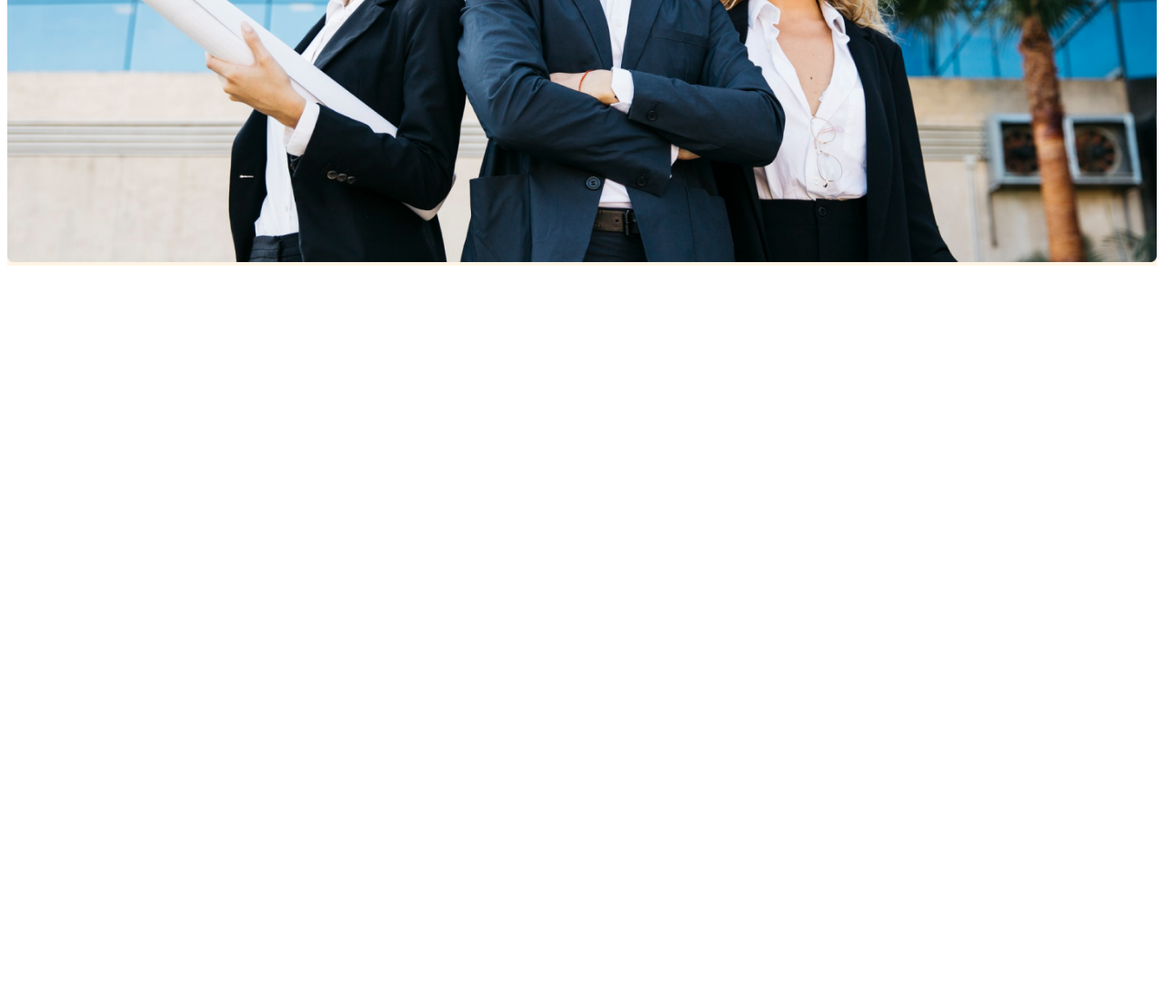
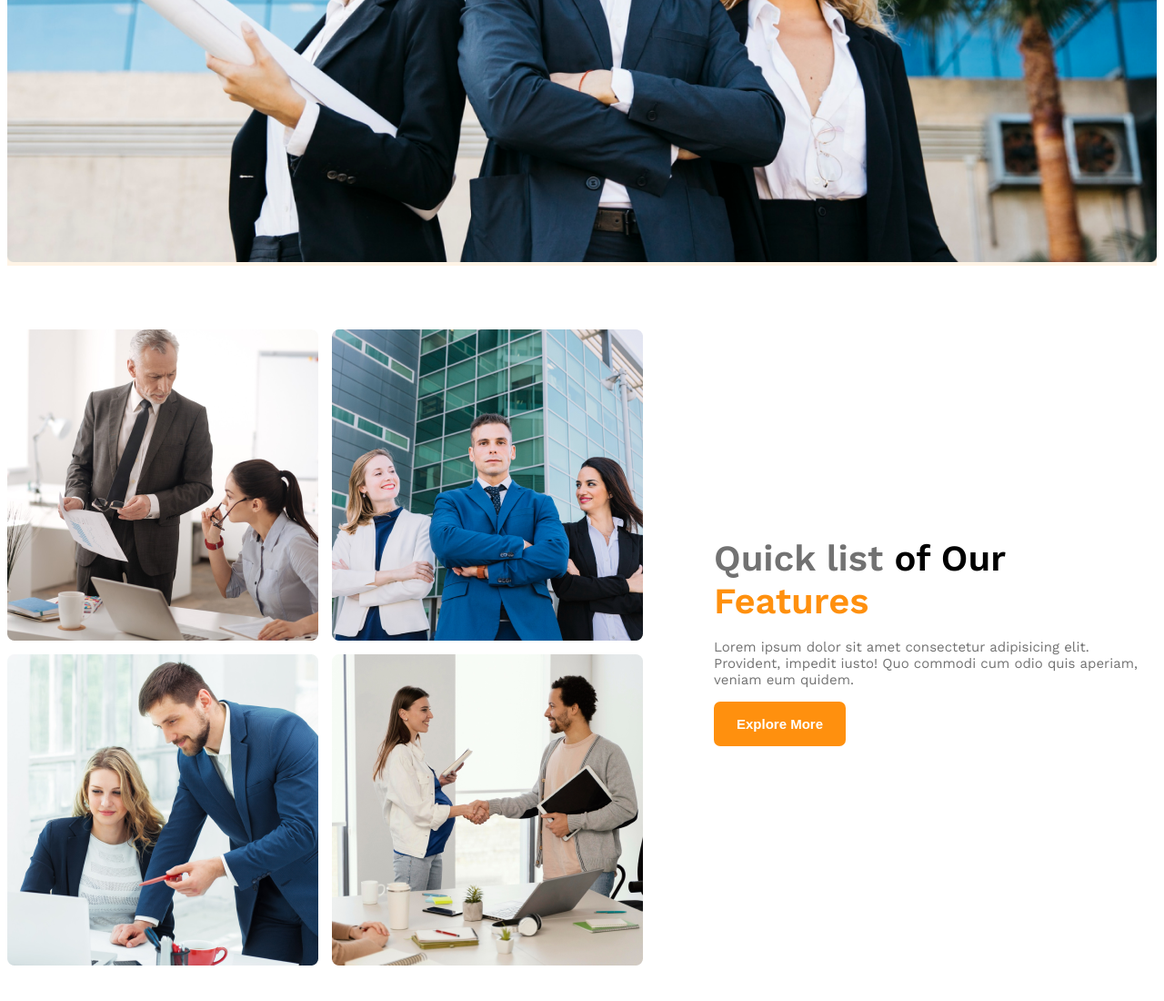
Before and after one commit to Masriq-Radil/responsive-architect-website, a plain HTML site: page index.html in a window 1280 px wide. Shown: the part 812-1912 px from the top of the page at 91% size. Before the commit the page ends 1112 px from the top, so only its background shows below. Drawn offline with nearby package versions, Linux system fonts and the light colour scheme.

Commit message:
responsive feature section

```diff
--- a/index.html
+++ b/index.html
@@ -8,9 +8,9 @@
 </head>
 <body class="work-sans-font">
     <header class="header-area">
-        <nav class="nav-area display">
+        <nav class="nav-area display-flex">
             <h3 class="brand">G3^ARCHITECT</h3>
-            <ul class="navbar display">
+            <ul class="navbar display-flex">
                 <li class="nav-item"><a href=""  class="nav-links">Home</a></li>
                 <li class="nav-item"><a href="" class="nav-links">About</a></li>
                 <li class="nav-item"><a href="" class="nav-links">Contact Us</a></li>
@@ -29,6 +29,20 @@
         </div>
     </header>
     <main>
+        <!-- Features section -->
+        <div class="feature-section display-flex">
+            <div class="feature-images display-grid">
+                <img src="images/team1.png" alt="">
+                <img src="images/team2.png" alt="">
+                <img src="images/team3.png" alt="">
+                <img src="images/team4.png" alt="">
+            </div>
+            <div class="feature-description">
+                <h4><span class="text-style">Quick list</span> of Our<br><span class="text-color">Features</span></h4>
+                <p>Lorem ipsum dolor sit amet consectetur adipisicing elit. Provident, impedit iusto! Quo commodi cum odio quis aperiam, veniam eum quidem.</p>
+                <button class="btn-primary">Explore More</button>
+            </div>
+        </div>
     </main>
     <footer>
 
--- a/style.css
+++ b/style.css
@@ -8,7 +8,7 @@
 .header-area{
     background-color: rgba(255, 144, 14, 0.1);
 }
-.display{
+.display-flex{
     display: flex;
 }
 /* nav area styles */
@@ -66,6 +66,52 @@
     .banner-area{
         flex-direction: column;
     }
-
+}
+.display-grid{
+    display: grid;
+    grid-template-columns: repeat(2, 1fr);
+}
+.feature-section{
+    max-width: 1440px;
+    margin: 70px auto;
+}
+.feature-images{
+    gap: 15px;
+    max-width: 100%;
+}
+.feature-description{
+    padding-left: 78px;
+    padding-top: 175px;
+    justify-content: center;
+    align-items: center;
+}
+.feature-description h4{
+    font-size: 40px;
+    font-weight: 600;
+    margin-bottom: 18px;
+}
+.text-style{
+    color: rgba(114, 114, 114, 1);
 
 }
+.text-color{
+   color: rgba(255, 144, 14, 1);
+}
+.feature-description p{
+    font-size: 15px;
+    color: rgba(114, 114, 114, 1);
+}
+@media  screen and (max-width: 576px) {
+    .feature-section{
+        flex-direction: column-reverse;
+    }
+    .feature-images{
+        grid-template-columns: repeat(1, 1fr);
+        margin: 0 auto;
+    }
+    .feature-description{
+        margin-top: 0;
+        padding-top: 0;
+        padding-bottom: 40px;
+    }
+}
```
